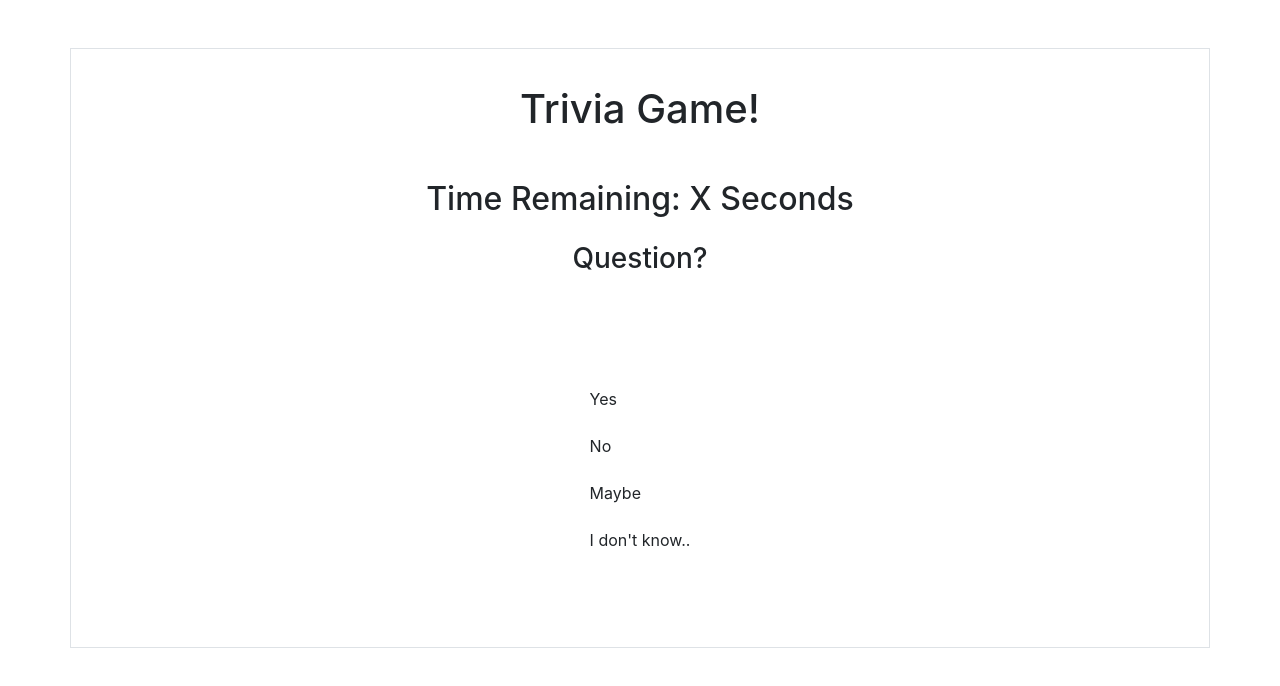
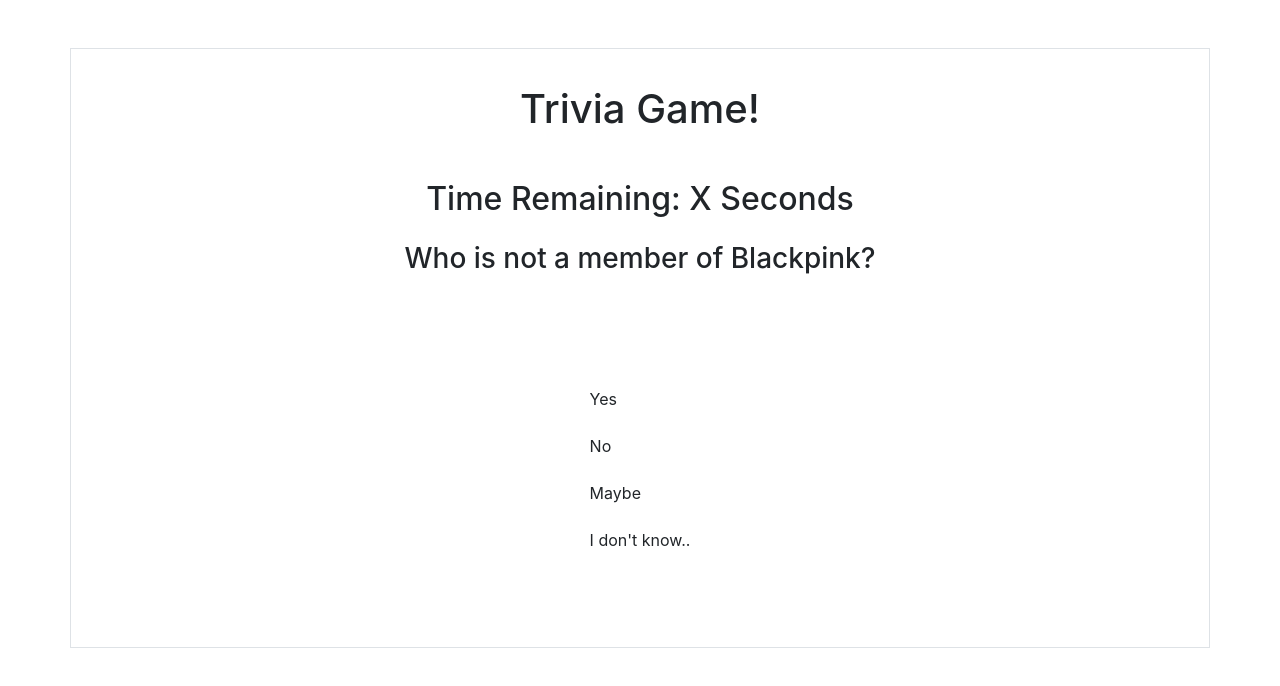
Before and after one commit to frdclav/TriviaGame, a plain HTML site: page index.html in a window 1280 px wide. Drawn offline with nearby package versions, Linux system fonts and the light colour scheme.

Commit message:
adds some js

```diff
--- a/assets/javascript/app.js
+++ b/assets/javascript/app.js
@@ -0,0 +1,79 @@
+// constructor for Question object takes three arguments:
+//  question is the text for the question
+//  choices is an array of possible choices and should contain Choice objects
+//  answer is a Choice object and is the correct answer, it should also exist within the choices array
+function Question(question, choices, answer) {
+    this.questionText = question;
+    this.choiceList = choices;
+    this.answer = answer;
+
+    this.checkAnswer = function(choice) {
+        if (choice === this.answer.check()) {
+            return true
+        } else {
+            return false
+        }
+    }
+}
+
+//  constructor for Choice object
+//  takes 1 arguement, text is the text for the choice
+function Choice(text) {
+    this.choiceText = text
+    this.check = function() {
+        return this.choiceText
+    }
+}
+
+// sample question creation
+var q1_choices = [new Choice("Lisa"), new Choice("Jennie"), new Choice("Rose"), new Choice("Jisoo"), new Choice("Dahyun")]
+var q1 = new Question("Who is not a member of Blackpink?", q1_choices, q1_choices[4])
+    // console.log(q1)
+    // console.log(q1.checkAnswer("Jennie"), "false")
+    // console.log(q1.checkAnswer("Dahyun"), "true")
+    // var blah = q1.answer.check()
+    // console.log(blah, q1.answer.check())
+
+$(document).ready(
+    function() {
+        // constructor for Question object takes three arguments:
+        //  question is the text for the question
+        //  choices is an array of possible choices and should contain Choice objects
+        //  answer is a Choice object and is the correct answer, it should also exist within the choices array
+        function Question(question, choices, answer) {
+            this.questionText = question;
+            this.choiceList = choices;
+            this.answer = answer;
+
+            this.checkAnswer = function(choice) {
+                if (choice === this.answer.check()) {
+                    return true
+                } else {
+                    return false
+                }
+            }
+        }
+
+        //  constructor for Choice object
+        //  takes 1 arguement, text is the text for the choice
+        function Choice(text) {
+            this.choiceText = text
+            this.check = function() {
+                return this.choiceText
+            }
+        }
+
+        // sample question creation
+        var q1_choices = [new Choice("Lisa"), new Choice("Jennie"), new Choice("Rose"), new Choice("Jisoo"), new Choice("Dahyun")]
+        var q1 = new Question("Who is not a member of Blackpink?", q1_choices, q1_choices[4])
+            // console.log(q1)
+            // console.log(q1.checkAnswer("Jennie"), "false")
+            // console.log(q1.checkAnswer("Dahyun"), "true")
+            // var blah = q1.answer.check()
+            // console.log(blah, q1.answer.check())
+
+
+        $('#question').html(' <h3 class="my-auto mx-auto ">' + q1.questionText + '</h3>')
+
+    }
+)
--- a/index.html
+++ b/index.html
@@ -41,6 +41,7 @@
 
     <script src="https://code.jquery.com/jquery-3.3.1.slim.min.js" integrity="sha384-q8i/X+965DzO0rT7abK41JStQIAqVgRVzpbzo5smXKp4YfRvH+8abtTE1Pi6jizo" crossorigin="anonymous"></script>
     <script src="https://cdnjs.cloudflare.com/ajax/libs/popper.js/1.14.7/umd/popper.min.js" integrity="sha384-UO2eT0CpHqdSJQ6hJty5KVphtPhzWj9WO1clHTMGa3JDZwrnQq4sF86dIHNDz0W1" crossorigin="anonymous"></script>
+    <script src="assets/javascript/app.js"></script>
 </body>
 
 </html>
```
Also changed, not shown: 1 other file.
